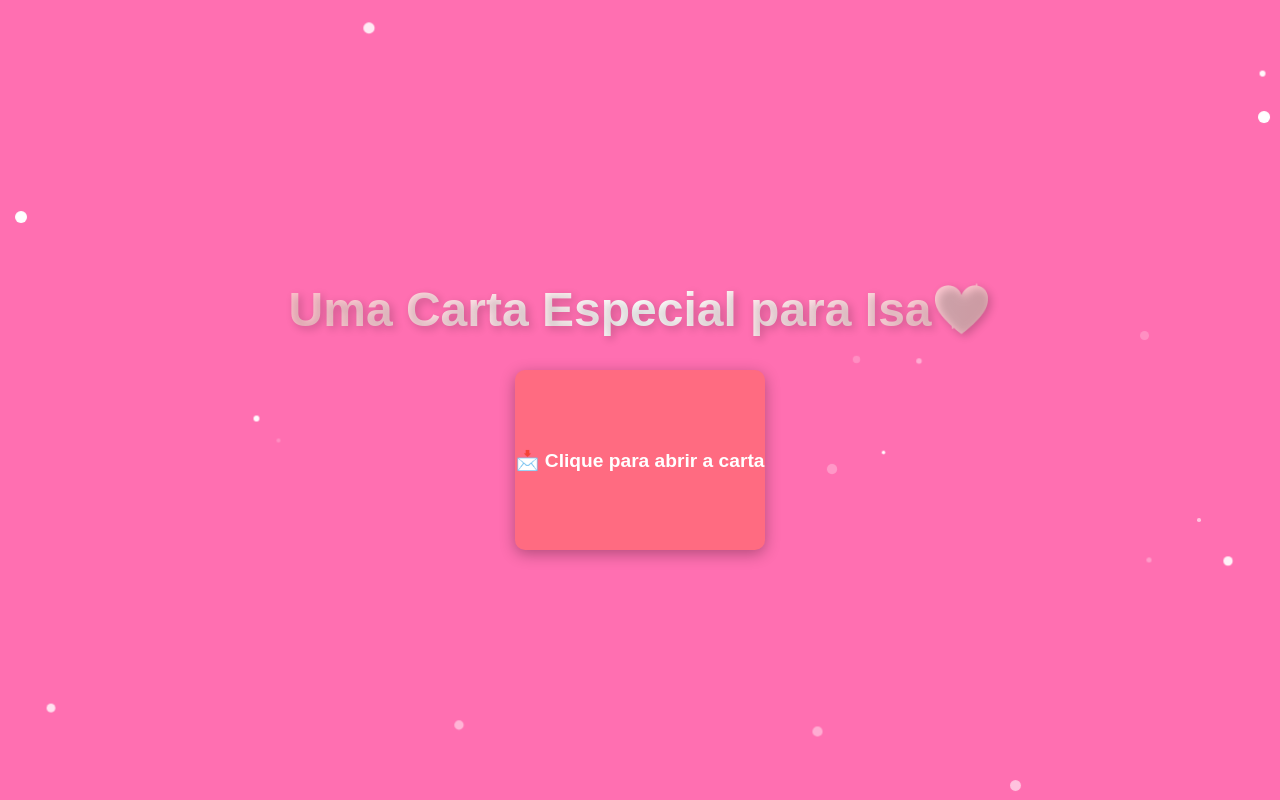
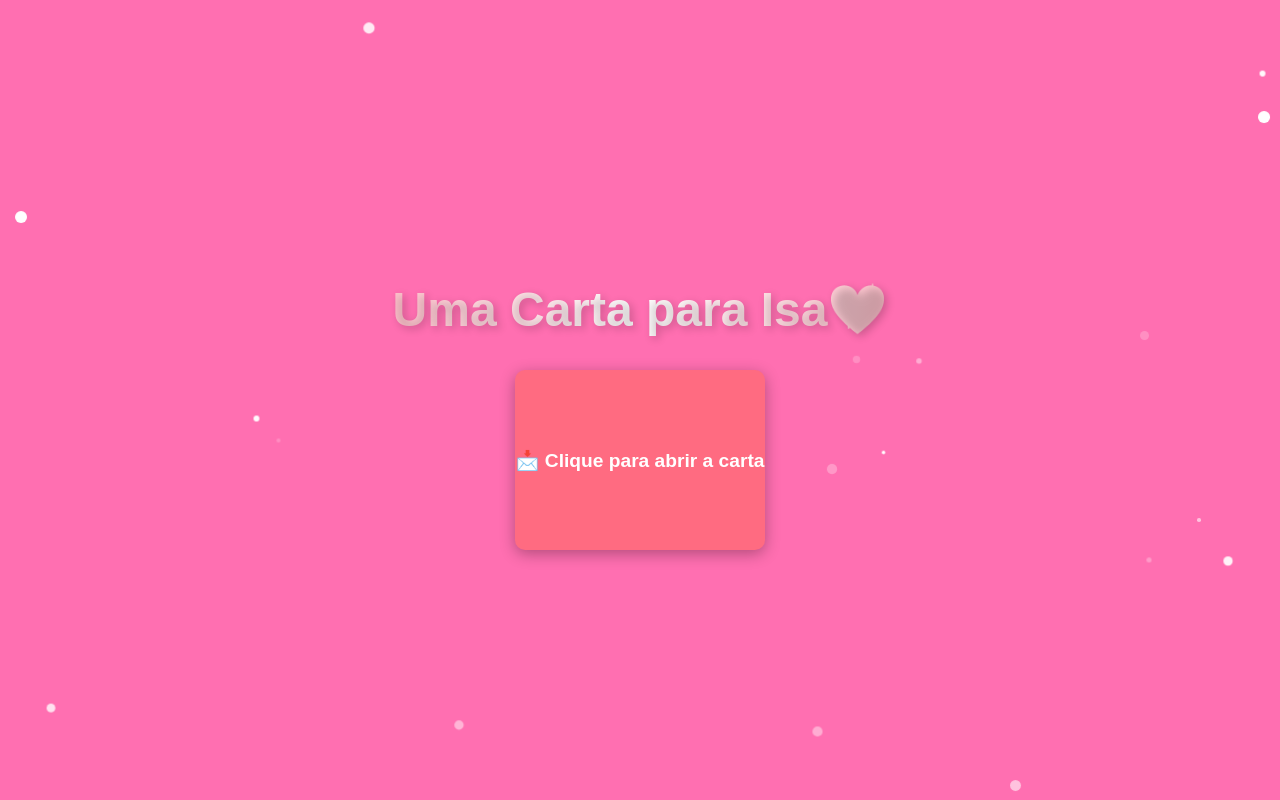
Before and after one commit to Nyckzixx/Love, a plain HTML site: page index.html in a window 1280 px wide. Drawn offline with Linux system fonts and the light colour scheme.

Commit message:
Update index.html

```diff
--- a/index.html
+++ b/index.html
@@ -157,7 +157,7 @@
     </style>
 </head>
 <body>
-    <h1>Uma Carta Especial para Isa💖 </h1>
+    <h1>Uma Carta para Isa💖 </h1>
     <div class="envelope" onclick="abrirCarta()"></div>
     <div class="letter" id="carta">
         <button class="btn-close" onclick="fecharCarta()">✖</button>
```
